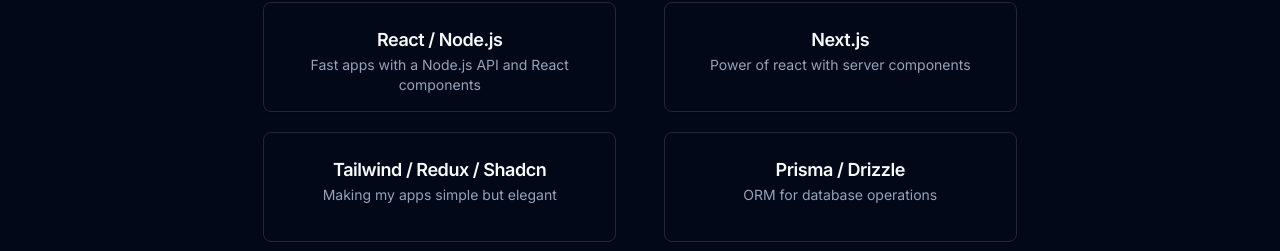
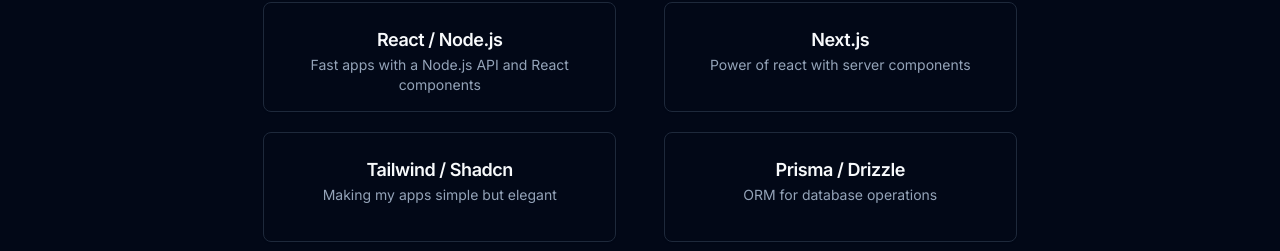
Before and after one commit to jjwebsolutions/jjxlabs, a Next.js app: page / in a window 1280 px wide. Shown: the part 1307-1558 px from the top of the page. Built offline with nearby package versions, Linux system fonts and the light colour scheme.

Commit message:
Update ContentPageAnimated.tsx

```diff
--- a/components/ContentPageAnimated.tsx
+++ b/components/ContentPageAnimated.tsx
@@ -184,7 +184,7 @@
 
               <Card className=" mt-5 pb-3 pt-1 card3">
                 <CardHeader className="text-center">
-                  <CardTitle>Tailwind / Redux / Shadcn</CardTitle>
+                  <CardTitle>Tailwind / Shadcn</CardTitle>
                   <CardDescription className="text-center h-16 sm:h-5">
                     Making my apps simple but elegant
                   </CardDescription>
```
